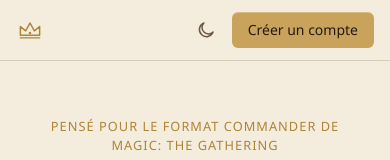
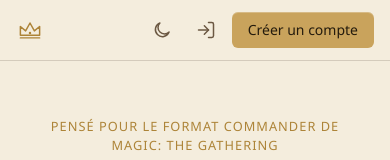
Before and after one commit to Fyrins/Commander-Builder, a Nuxt app in the folder frontend/: page / in a window 390 px wide. Shown: the top 160 px of the page. Built offline with nearby package versions, Linux system fonts and the light colour scheme.

Commit message:
feat(landing): add a login icon to the mobile header
On small screens the text Se connecter button is hidden to avoid
crowding; add an icon-only login link so guests can still reach the
login page from the header. The icon is hidden at sm and up, where the
text button reappears.

```diff
--- a/frontend/app/pages/index.vue
+++ b/frontend/app/pages/index.vue
@@ -89,6 +89,13 @@
             <NuxtLink to="/inventaire" class="btn btn--primary whitespace-nowrap px-4 py-2">Ouvrir mon inventaire</NuxtLink>
           </template>
           <template v-else>
+            <NuxtLink to="/login" class="btn btn--ghost p-2 sm:hidden" aria-label="Se connecter">
+              <svg xmlns="http://www.w3.org/2000/svg" viewBox="0 0 24 24" fill="none" stroke="currentColor" stroke-width="1.8" stroke-linecap="round" stroke-linejoin="round" class="h-5 w-5">
+                <path d="M15 3h4a2 2 0 0 1 2 2v14a2 2 0 0 1-2 2h-4" />
+                <path d="M10 17l5-5-5-5" />
+                <path d="M15 12H3" />
+              </svg>
+            </NuxtLink>
             <NuxtLink to="/login" class="btn btn--secondary whitespace-nowrap px-4 py-2 max-sm:hidden">Se connecter</NuxtLink>
             <NuxtLink to="/register" class="btn btn--primary whitespace-nowrap px-4 py-2">Créer un compte</NuxtLink>
           </template>
```
